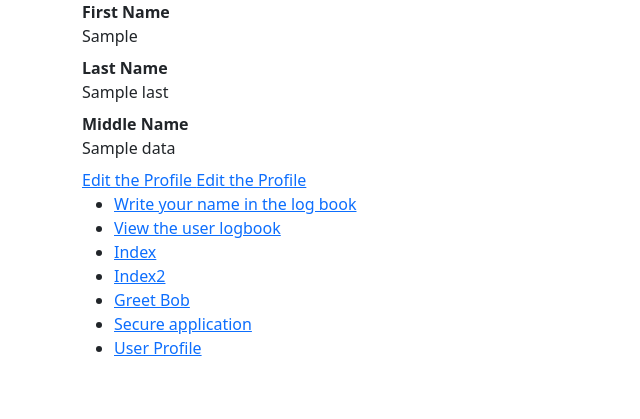
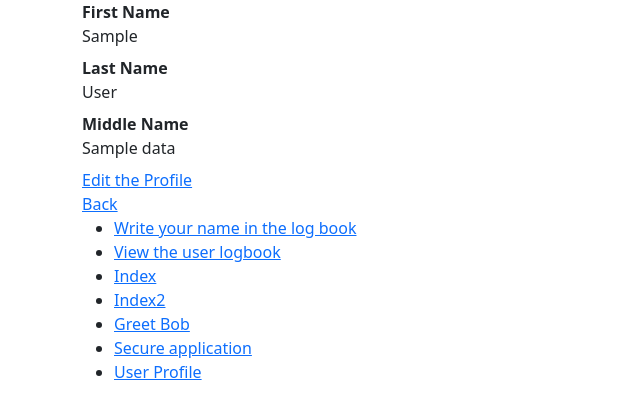
Before and after one commit to Deven8378/eComm1, a PHP site: template app/views/Profile/index.php in a window 1280 px wide. Shown: the top 419 px of the page, without its empty margins (0-640 px from the left). Run offline with PHP 8.4, Linux system fonts and the light colour scheme; the template is opened without the code that fills it: most values are stand-ins (such as "Sample title", 1, 10 or a date in 2020).

Commit message:
all fixed

```diff
--- a/app/controllers/Message.php
+++ b/app/controllers/Message.php
@@ -1,5 +1,5 @@
 <?php
-namespace app\controller;
+namespace app\controllers;
 
 class Message extends \app\core\Controller {
 
@@ -26,10 +26,10 @@ class Message extends \app\core\Controller {
 		$user_id = $_SESSION['user_id'];
 		$message = new \app\models\Message();
 		$success = $message->delete($message_id, $user_id);
-		if ($success) {
+		if ($success)
 		header('location:/User/profile?success=Message deleted.');
 
-		} else
+		else
 		header('location:/User/profile?error=You are not allowed to delete this message');
 	}
 }
--- a/app/controllers/Profile.php
+++ b/app/controllers/Profile.php
@@ -1,5 +1,5 @@
 <?php
-namespace app\controllers
+namespace app\controllers;
 
 class Profile extends \app\core\Controller {
 
--- a/app/controllers/User.php
+++ b/app/controllers/User.php
@@ -7,7 +7,7 @@ class User extends \app\core\Controller {
 			if (isset($_POST['action'])) {
 			//process input
 			$user = new \app\models\User();
-			$user->getByUsername($_POST['username']);
+			$user = $user->getByUsername($_POST['username']);
 			if ($user) {
 				if (password_verify($_POST['password'], $user->password_hash)) {
 					//the user is correct
@@ -59,7 +59,7 @@ class User extends \app\core\Controller {
 
 	public function profile() {
 		if (!isset($_SESSION['user_id'])) {
-			header('location::/User/index');
+			header('location:/User/index');
 			return;
 		}
 		$message = new \app\models\Message();
--- a/app/models/Message.php
+++ b/app/models/Message.php
@@ -24,7 +24,7 @@ class Message extends \app\core\Model {
 
 	public function getAllForUser($user_id) {
 
-	$SQL ="SELECT message.message_id, message.message, message.timestamp, sendertable.username AS sender_name, `user` . `username` AS receiver_name FROM `message` JOIN `user` AS sender_table ON `message` . `sender` = sendertable.`user_id` JOIN `user` ON `user` . `user_id` = message.receiver WHERE sender=:sender or receiver=:receiver";
+	$SQL ="SELECT message.message_id, message.message, message.timestamp, sendertable.username AS sender_name, `user` . `username` AS receiver_name FROM `message` JOIN `user` AS sendertable ON `message` . `sender` = sendertable.`user_id` JOIN `user` ON `user` . `user_id` = message.receiver WHERE sender=:sender or receiver=:receiver";
 
 
 
@@ -32,11 +32,12 @@ class Message extends \app\core\Model {
 		//$SQL = "SELECT * FROM message WHERE sender=:sender OR receiver=:receiver";
 
 		$STH = $this->connection->prepare($SQL);
-		$data = ['receiver'=>$user_id, 'sender'->$user_id];
+		$data = ['receiver'=>$user_id, 'sender'=>$user_id];
 
 		$STH->execute($data);
 		$STH->setFetchMode(\PDO::FETCH_CLASS,'app\\models\\Message');
 		return $STH->fetchAll();
+	}
 
 	public function delete($message_id, $user_id) {
 		//TODO: only allow this operation as a receiver
--- a/app/models/ProfileInformation.php
+++ b/app/models/ProfileInformation.php
@@ -12,7 +12,7 @@ class ProfileInformation extends \app\core\Model {
 		$SQL = "SELECT * FROM profile_information WHERE user_id=:user_id";
 		$STH = $this->connection->prepare($SQL);
 
-		$STH->execute('user_id'=>$user_id);
+		$STH->execute(['user_id'=>$user_id]);
 		$STH->setFetchMode(\PDO::FETCH_CLASS,'app\\models\\ProfileInformation');
 		return $STH->fetch();
 
--- a/app/views/Profile/index.php
+++ b/app/views/Profile/index.php
@@ -5,7 +5,7 @@
 <dd> <?=$data->first_name?> </dd>
 
 <dt> Last Name </dt>
-<dd> <?=$data->last?> </dd>
+<dd> <?=$data->last_name?> </dd>
 
 <dt> Middle Name </dt>
 <dd> <?=$data->middle_name?> </dd>
@@ -13,7 +13,7 @@
 <dl>
 
 
-<a href='/Profile/edit'> Edit the Profile </a>
-<a href='/User/profile'> Edit the Profile </a>
+<a href='/Profile/edit'> Edit the Profile </a> <br/>
+<a href='/User/profile'> Back </a>
 
 <?php $this->view('shared/footer'); ?>
--- a/app/views/User/profile.php
+++ b/app/views/User/profile.php
@@ -1,11 +1,10 @@
 <?php $this->view('shared/header','Register your account'); ?>
 User Profile!!!
-<a href='/Profile/index'> </a>
+<a href='/Profile/index'> See my profile </a>
 <h1> Messages</h1>
 
 <h2> My messages </h2>
 
-<h2> Send a message </h2>
 <table> <tr> <th> sender </th> <th> receiver </th> <th> message </th> <th> time </th> <th> actions </th> </tr>
 <?php
 //display all messages
@@ -20,7 +19,7 @@ foreach ($data as $message) {
 }
 ?>
 </table>
-
+<h2> Send a message </h2>
 <p> Send a message using the following form </p>
 <form action="/Message/send" method='post'>
 	<label> To: <input type="text" name="receiver"> </label>
```
